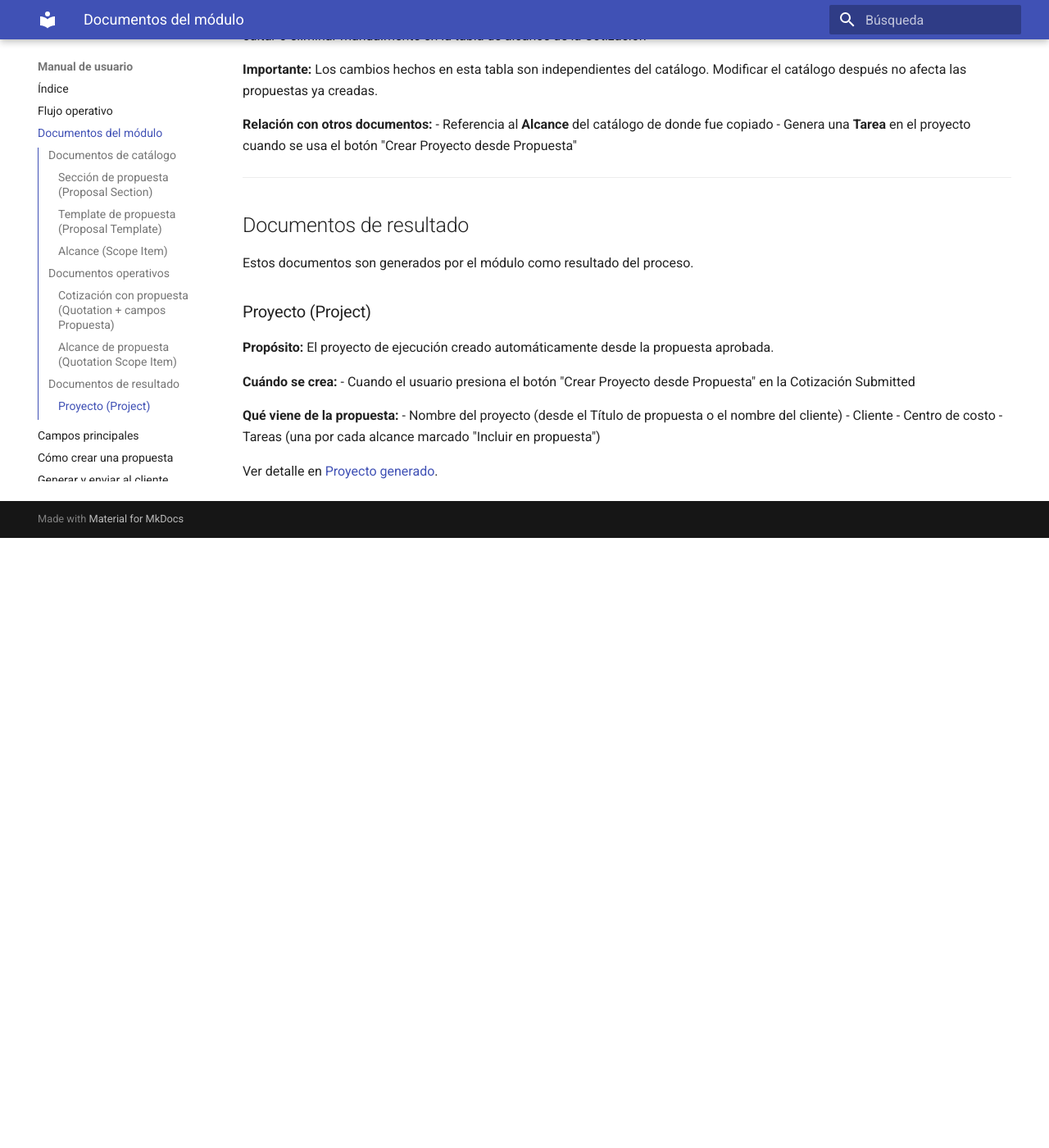
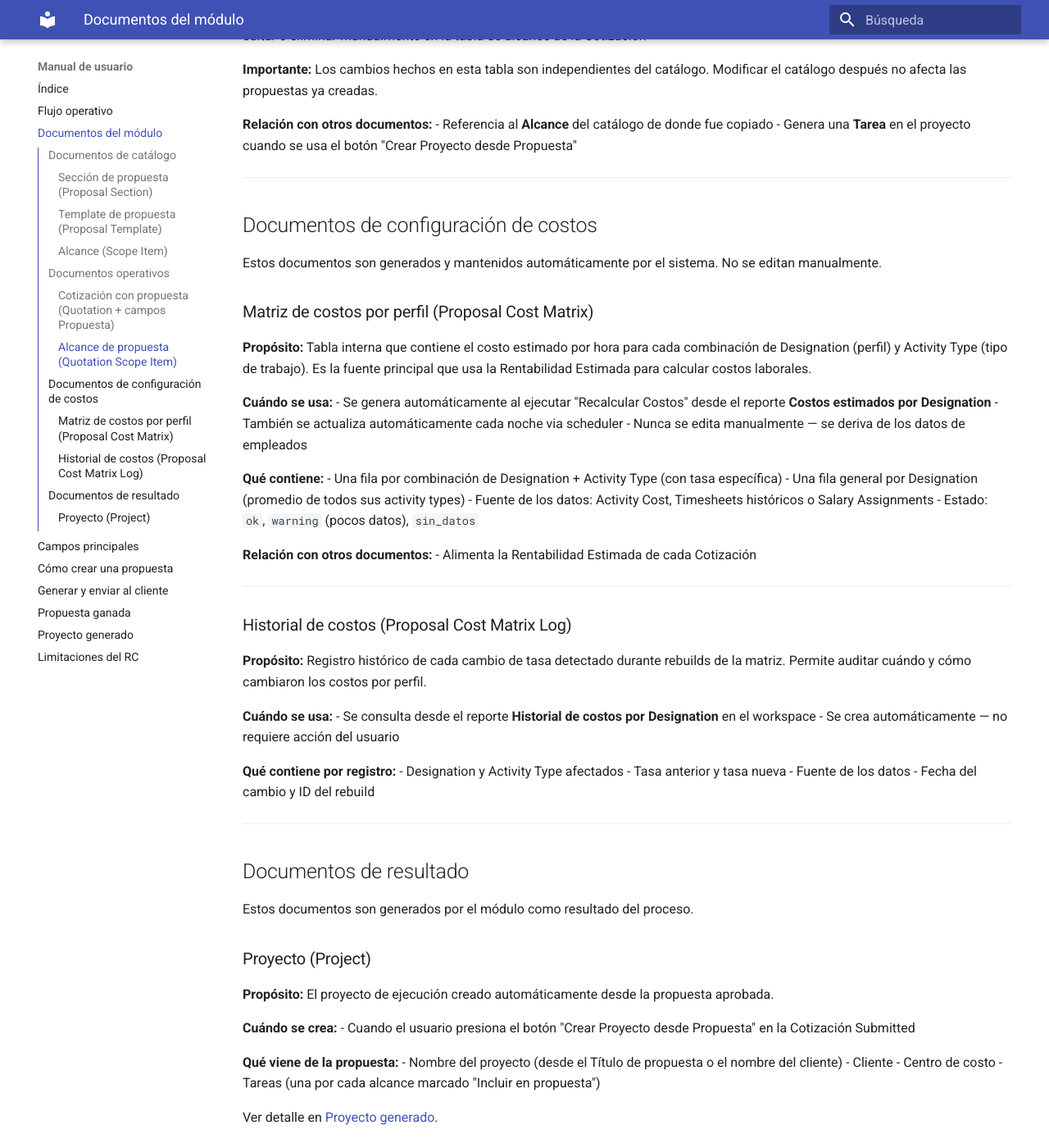
Before and after one commit to luisrms69/erpnext_proposals, an MkDocs documentation site: the page built from docs/usuario/doctypes.md, in a window 1280 px wide and 1400 px high, scrolled down 2038 px. Shown: the whole window at 82% size. Built offline with MkDocs 1.6.1 and Material for MkDocs 9.7.7, drawn with Linux system fonts in a browser that asks for light colours; before the commit the page ends 2694 px from its top, so only the background shows below that.

Commit message:
docs: update user docs for cost matrix, traceability fields and new reports
- doctypes.md: add Proposal Cost Matrix and Proposal Cost Matrix Log
  sections explaining purpose, contents and relationship to other docs
- campos-principales.md: add internal cost snapshot fields in Quotation
  Scope Item (costing_rate, rate_source, rate_locked, rate_locked_on)
- limitaciones-rc.md: add cost matrix configuration prerequisites;
  update pending list with reviewed_by/approved_by behavior note

Co-Authored-By: Claude Sonnet 4.6 <noreply@anthropic.com>

```diff
--- a/docs/usuario/doctypes.md
+++ b/docs/usuario/doctypes.md
@@ -99,6 +99,46 @@ Estos documentos se generan o editan en el trabajo diario de cada propuesta.
 
 ---
 
+## Documentos de configuración de costos
+
+Estos documentos son generados y mantenidos automáticamente por el sistema. No se editan manualmente.
+
+### Matriz de costos por perfil (Proposal Cost Matrix)
+
+**Propósito:** Tabla interna que contiene el costo estimado por hora para cada combinación de Designation (perfil) y Activity Type (tipo de trabajo). Es la fuente principal que usa la Rentabilidad Estimada para calcular costos laborales.
+
+**Cuándo se usa:**
+- Se genera automáticamente al ejecutar "Recalcular Costos" desde el reporte **Costos estimados por Designation**
+- También se actualiza automáticamente cada noche via scheduler
+- Nunca se edita manualmente — se deriva de los datos de empleados
+
+**Qué contiene:**
+- Una fila por combinación de Designation + Activity Type (con tasa específica)
+- Una fila general por Designation (promedio de todos sus activity types)
+- Fuente de los datos: Activity Cost, Timesheets históricos o Salary Assignments
+- Estado: `ok`, `warning` (pocos datos), `sin_datos`
+
+**Relación con otros documentos:**
+- Alimenta la Rentabilidad Estimada de cada Cotización
+
+---
+
+### Historial de costos (Proposal Cost Matrix Log)
+
+**Propósito:** Registro histórico de cada cambio de tasa detectado durante rebuilds de la matriz. Permite auditar cuándo y cómo cambiaron los costos por perfil.
+
+**Cuándo se usa:**
+- Se consulta desde el reporte **Historial de costos por Designation** en el workspace
+- Se crea automáticamente — no requiere acción del usuario
+
+**Qué contiene por registro:**
+- Designation y Activity Type afectados
+- Tasa anterior y tasa nueva
+- Fuente de los datos
+- Fecha del cambio y ID del rebuild
+
+---
+
 ## Documentos de resultado
 
 Estos documentos son generados por el módulo como resultado del proceso.
```
Also changed, not shown: docs/usuario/campos-principales.md (+11 -0 lines), docs/usuario/limitaciones-rc.md (+5 -1 lines).
